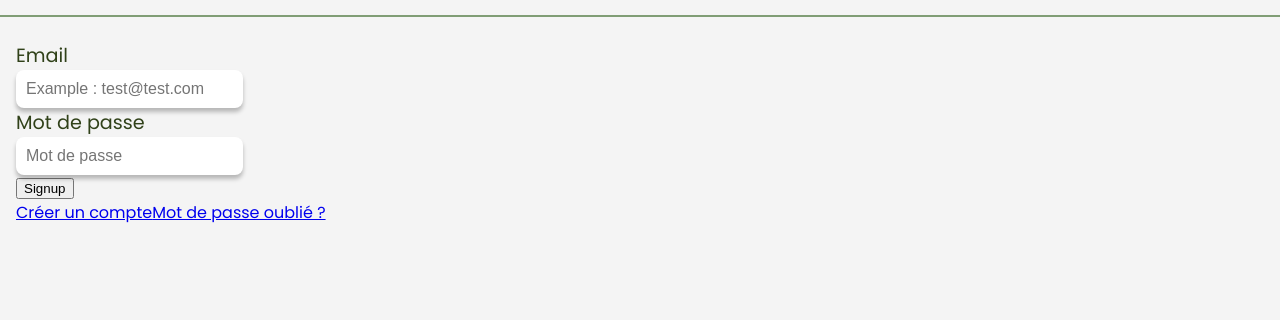
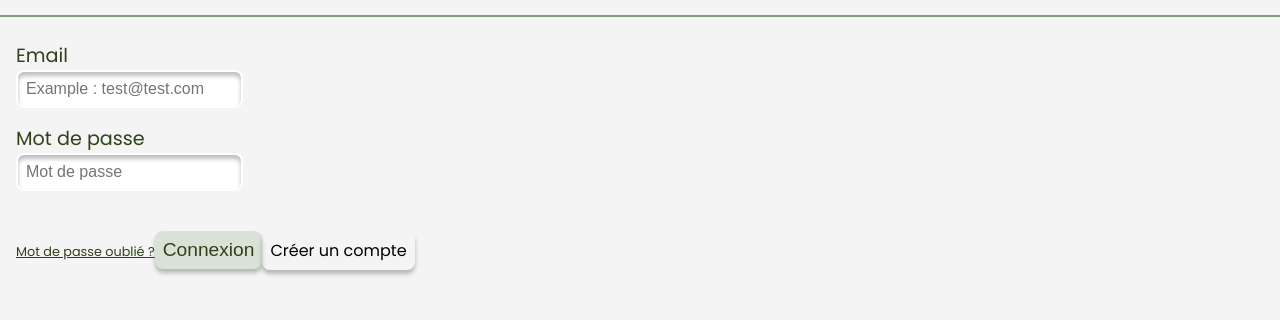
Before and after one commit to manonlvnr/TonEssentiel-App, a React (Create React App) app in the folder client/: page /signin in a window 1280 px wide. Shown: the part 128-448 px from the top of the page. Built offline with nearby package versions, Linux system fonts and the light colour scheme.

Commit message:
Front change

```diff
--- a/client/src/App.scss
+++ b/client/src/App.scss
@@ -13,6 +13,7 @@
     --color-text: #304119;
     --logo-text: #000000;
     --box-shadow: 0px 4px 4px rgba(0, 0, 0, 0.25);
+    --inner-shadow: inset 0px 4px 4px rgba(0, 0, 0, 0.25);
 
     &.darkMode {
         --bg-color: #1C1C1C;
@@ -23,6 +24,7 @@
         --color-text: #D9E2D6;
         --logo-text: #FFFFFF;
         --box-shadow: 0px -5px 30px rgba(191, 191, 191, 0.2);
+        --inner-shadow: inset 0px -5px 30px rgba(191, 191, 191, 0.2);
     }
 
 // fonts-size
--- a/client/src/components/atoms/Input/Input.scss
+++ b/client/src/components/atoms/Input/Input.scss
@@ -4,9 +4,10 @@
     padding: var(--space-sm);
     background-color: var(--color-contrast);
     border-color: transparent;
-    box-shadow: var(--box-shadow);
+    box-shadow: var(--inner-shadow);
     border-radius: 0.5rem;
     font-size: var(--text-sm);
+    margin-bottom: var(--space-md);
 
     &::after {
         content: "";
--- a/client/src/components/pages/Signin/Signin.jsx
+++ b/client/src/components/pages/Signin/Signin.jsx
@@ -31,11 +31,11 @@ function Signin() {
                 <Input type="email" placeholder="Example : test@test.com" value={email} onChange={(e) => setEmail(e.target.value)} />
                 <Label label={"Mot de passe"}/>
                 <Input type="password" placeholder="Mot de passe" value={password} onChange={(e) => setPassword(e.target.value)} />
-                <button disabled={loading} type="submit">Signup</button>
+                <Link to="/forgotPassword" className="signin__password">Mot de passe oublié ?</Link>
+                <button disabled={loading} type="submit" className="signin__btn">Connexion</button>
+                <Link to="/signup" className="signup">Créer un compte</Link>
             </form>
 
-            <Link to="/signup">Créer un compte</Link>
-            <Link to="/forgotPassword">Mot de passe oublié ?</Link>
         </div>
         </>
     );
--- a/client/src/components/pages/Signin/Signin.scss
+++ b/client/src/components/pages/Signin/Signin.scss
@@ -1,3 +1,32 @@
+@import '../../../Reset.scss';
+
 .signin__wrapper {
     padding: var(--space-lg) var(--space-md) var(--space-2xl) var(--space-md);
 }
+
+.signin__password {
+    color: var(--color-text);
+    font-size: var(--text-xs);
+    margin-top: 0;
+}
+
+.signin__btn, .signup {
+    padding: var(--space-sm);
+    margin-top: var(--space-lg);
+    border-radius: .5rem;
+    box-shadow: var(--box-shadow);
+    color: var(--color-text);
+}
+
+.signin__btn {
+    @include reset-button;
+
+    font-size: var(--text-md);
+    background-color: var(--color-secondary);
+}
+
+.signup {
+    @include reset-link;
+
+    font-size: var(--text-sm);
+}
```
